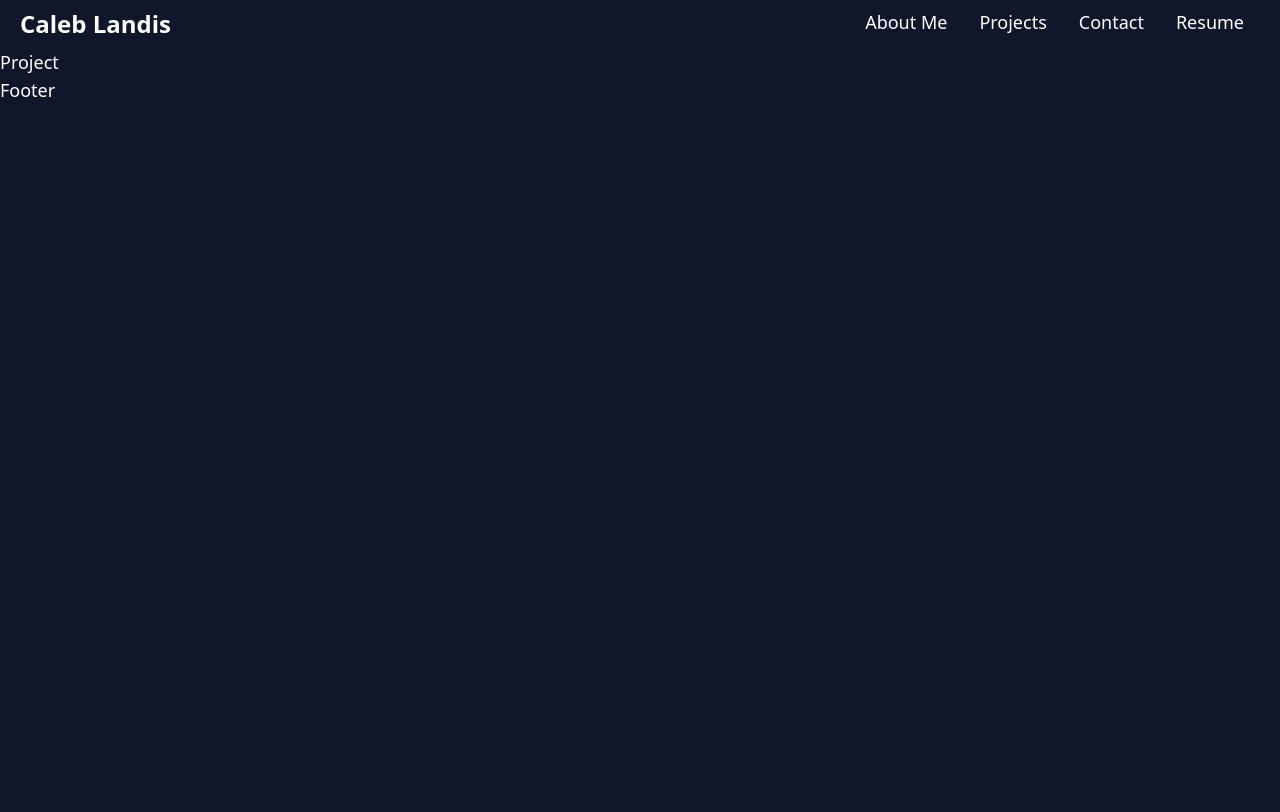
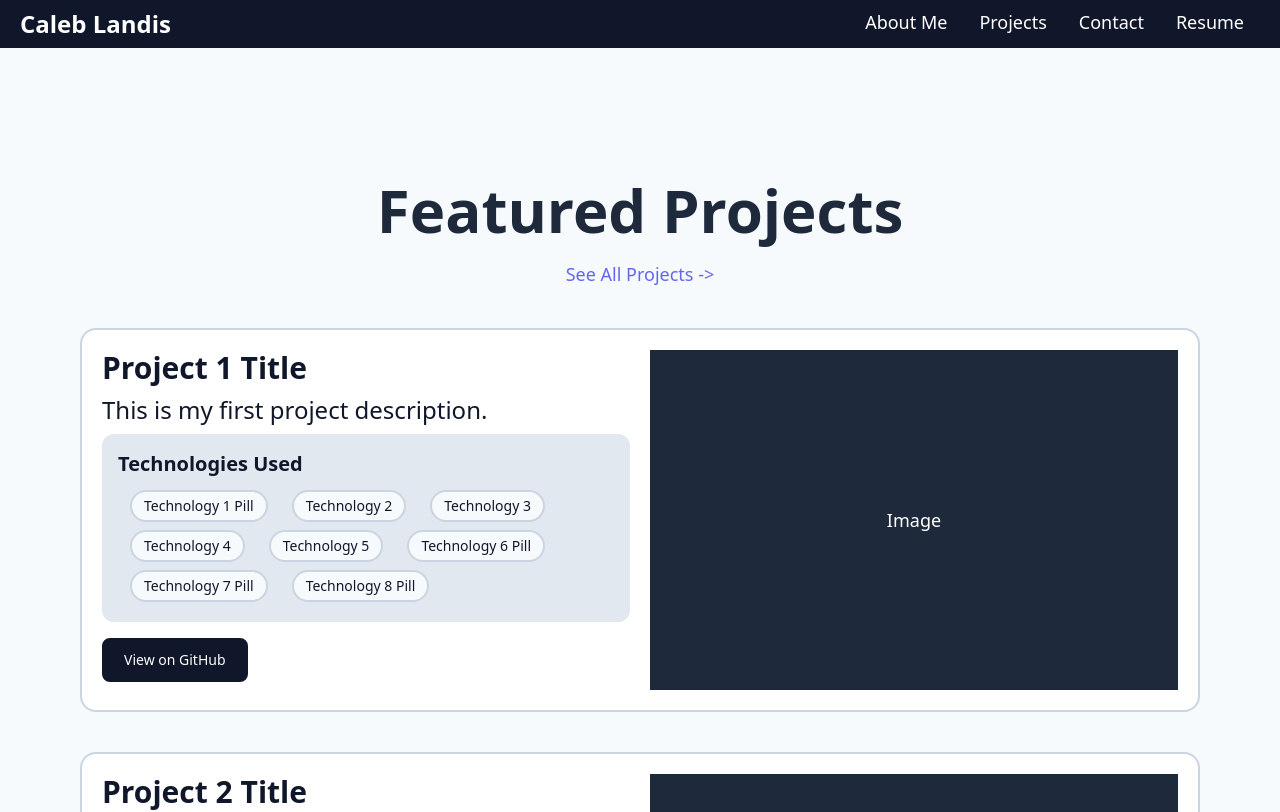
Before and after one commit to caleb765landis/Portfolio, a Next.js app: page /projects in a window 1280 px wide. Shown: the top 812 px of the page. Built offline with nearby package versions, Linux system fonts and the light colour scheme.

Commit message:
Mostly Finished Projects Layout

```diff
--- a/components/elements/FeaturedProject.jsx
+++ b/components/elements/FeaturedProject.jsx
@@ -2,34 +2,36 @@ import Link from "next/link"
 import PrimaryButton from "./PrimaryButton"
 import TechnologyPill from "./TechnologyPill"
 
-export default function FeaturedProject({ title, description, tecnologies, link}) {
+// TODO: Add ability to flip image and project info
+export default function FeaturedProject({ title, description, technologies, link}) {
     return (
         <>
             <div className="md:grid-cols-2 gap-5 card border-slate-300 border-2 flex w-full min-h-fit mb-10">
+                {/* Project Description */}
                 <div className="flex flex-col basis-1/2">
                     <h1 className="pb-2 text-3xl font-semibold">{title ? title : "Title"}</h1>
                     <h2 className="pb-2 text-2xl">{description ? description : "Project Description"}</h2>
 
+                    {/* Container for list of technologies */}
                     <div className="flex flex-col mb-4 p-4 rounded-xl bg-slate-200">
                         <h1 className="text-xl font-semibold pb-2">Technologies Used</h1>
                         <div className="flex flex-wrap">
-                            <TechnologyPill name="Technology 1 Pill" />
-                            <TechnologyPill name="Technology 2" />
-                            <TechnologyPill name="Technology 3" />
-                            <TechnologyPill name="Technology 4" />
-                            <TechnologyPill name="Technology 5" />
-                            <TechnologyPill name="Technology 6 Pill" />
-                            <TechnologyPill name="Technology 7 Pill" />
-                            <TechnologyPill name="Technology 8 Pill" />
+                            {technologies.map((technology) => (
+                                // map technology names
+                                <TechnologyPill image={technology[0]} name={technology[1]} />
+                            ))}
                         </div>
                     </div>
 
-                    <PrimaryButton link={link} text="View on Github" />
-
+                    {/* TODO: Add GitHub Icon */}
+                    {/* View on GitHub Button */}
+                    <PrimaryButton link={link} text="View on GitHub" />
+                    {/* TODO: "View Site" button */}
 
                 </div>
 
-                <div className="bg-accent flex grow basis-1/2">
+                {/* TODO: Make sure image has fixed dimensions */}
+                <div className="bg-accent justify-center items-center text-white flex grow basis-1/2">
                     Image
                 </div>
             </div>
--- a/components/layouts/home/Projects.jsx
+++ b/components/layouts/home/Projects.jsx
@@ -2,9 +2,24 @@ import Link from "next/link"
 import FeaturedProject from "../../elements/FeaturedProject.jsx"
 
 export default function Projects() {
-    let tecnologies1 = []
-    let tecnologies2 = []
-    let tecnologies3 = []
+    let tecnologies1 = [
+        ["", "Technology 1 Pill"], ["", "Technology 2"],
+        ["", "Technology 3"],      ["", "Technology 4"],
+        ["", "Technology 5"],      ["", "Technology 6 Pill"],
+        ["", "Technology 7 Pill"], ["", "Technology 8 Pill"]
+    ]
+    let tecnologies2 = [
+        ["", "Technology 1 Pill"], ["", "Technology 2"],
+        ["", "Technology 3"],      ["", "Technology 4"],
+        ["", "Technology 5"],      ["", "Technology 6 Pill"],
+        ["", "Technology 7 Pill"], ["", "Technology 8 Pill"]
+    ]
+    let tecnologies3 = [
+        ["", "Technology 1 Pill"], ["", "Technology 2"],
+        ["", "Technology 3"],      ["", "Technology 4"],
+        ["", "Technology 5"],      ["", "Technology 6 Pill"],
+        ["", "Technology 7 Pill"], ["", "Technology 8 Pill"]
+    ]
 
     return (
         <>
--- a/pages/projects/index.jsx
+++ b/pages/projects/index.jsx
@@ -1,7 +1,11 @@
+import FeaturedProjects from "../../components/layouts/home/Projects"
+
 export default function Projects() {
     return (
         <>
-            <div className="content-center justify-center text-teal">Project</div>
+            <div>
+                <FeaturedProjects />
+            </div>
         </>
     );
 }
```
